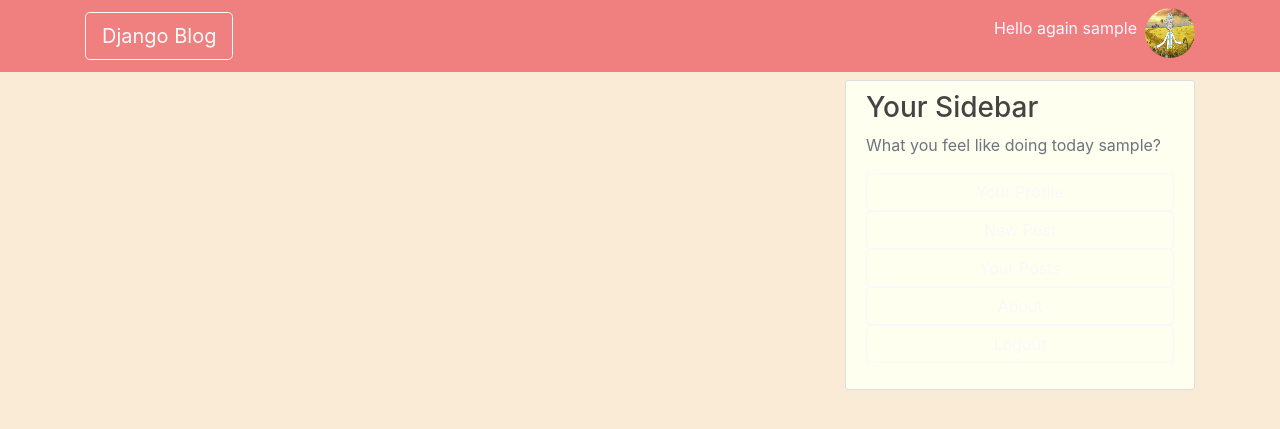
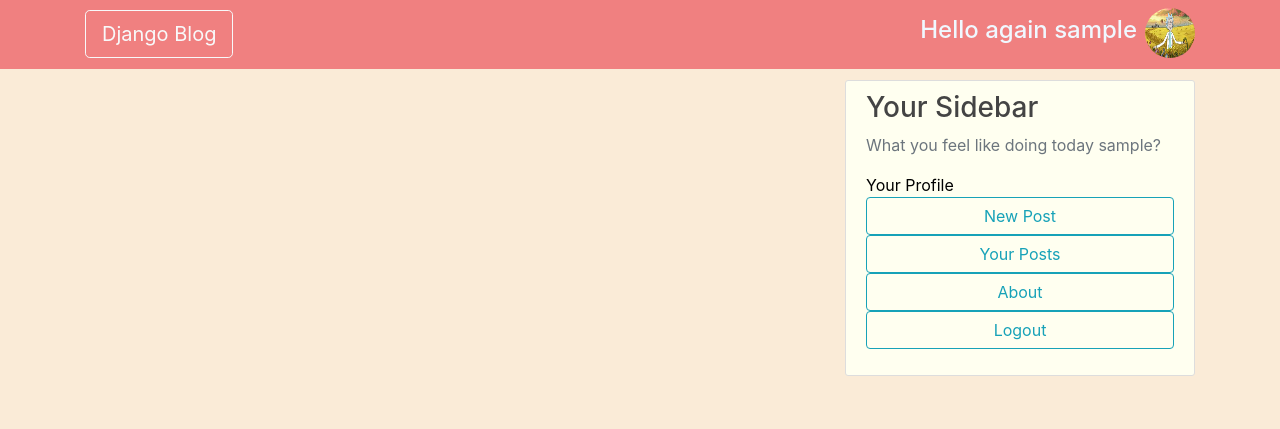
Before and after one commit to firsztkuba/djangoblog, a Django app: page / in a window 1280 px wide. Shown: the top 429 px of the page. Run offline with Django 4.2, Linux system fonts and the light colour scheme; the visitor is signed in with stand-in values (Sample User, id 1); data that the repository does not hold is empty; some libraries are stand-ins or nearby versions.

Commit message:
Updated base.html

```diff
--- a/blog/static/blog/main2.css
+++ b/blog/static/blog/main2.css
@@ -84,7 +84,12 @@ a.article-title:hover {
   font-size: 2.5rem;
 }
 
-.featured-image-list{
+.featured-image-list {
   height: 335px;
   width: 600px;
 }
+
+.button1 {
+  background-color: #FFFFF0;
+  color: black;
+}
--- a/blog/templates/blog/base.html
+++ b/blog/templates/blog/base.html
@@ -29,7 +29,7 @@
             </div>
             <div class="navbar-nav">
               {% if user.is_authenticated %}
-                <p class="nav-item nav-link">Hello again {{ user.username }}</p>
+                <h4><a class="nav-item nav-link">Hello again {{ user.username }}</a></h4>
                 <a href="{% url 'profile' %}">
                   <img class="rounded-circle" src="{{ user.profile.image.url }}" width="50" height="50">
                 </a>
@@ -57,11 +57,11 @@
             {% if user.is_authenticated %}
             <p class='text-muted'>What you feel like doing today {{ user.username }}?
               <ul class="list-group">
-                <a class="btn btn-outline-light" href="{% url 'profile' %}">Your Profile</a>
-                <a class="btn btn-outline-light" href="{% url 'post-create' %}">New Post</a>
-                <a class="btn btn-outline-light" href="{% url 'user-posts' user.username %}">Your Posts</a>
-                <a class="btn btn-outline-light" href="{% url 'blog-about' %}">About</a>
-                <a class="btn btn-outline-light" href="{% url 'logout' %}">Logout</a>
+                <a class="button1" href="{% url 'profile' %}">Your Profile</a>
+                <a class="btn btn-outline-info" href="{% url 'post-create' %}">New Post</a>
+                <a class="btn btn-outline-info" href="{% url 'user-posts' user.username %}">Your Posts</a>
+                <a class="btn btn-outline-info" href="{% url 'blog-about' %}">About</a>
+                <a class="btn btn-outline-info" href="{% url 'logout' %}">Logout</a>
               </ul>
             </p>
             {% else %}
```
